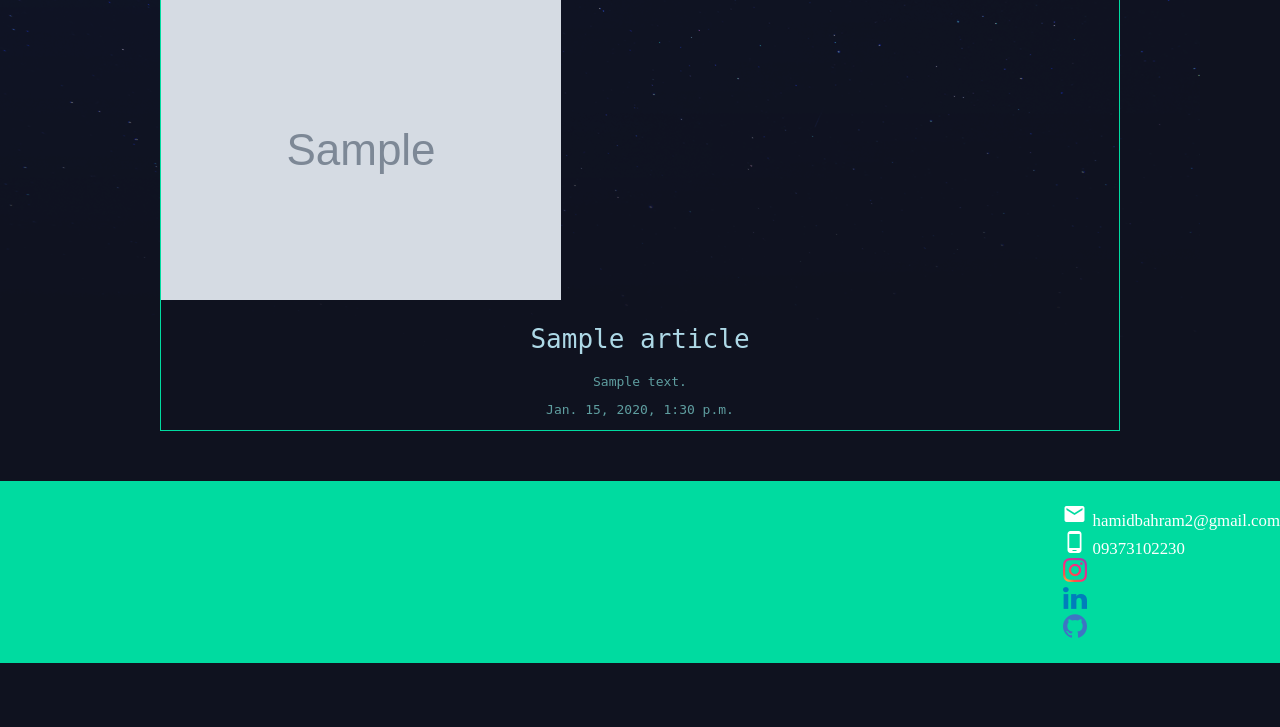
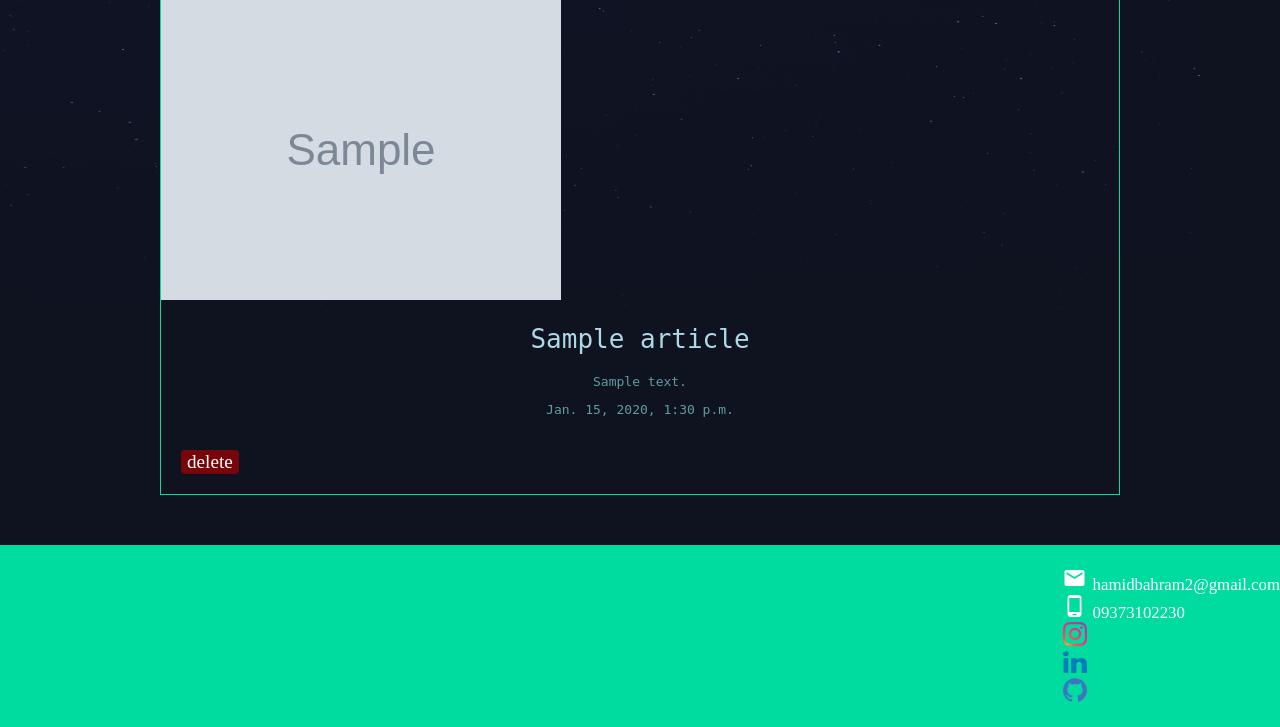
Before and after one commit to hamidbahram/Articl-web, a Django app: a page that uses articles/templates/articles/article_detail.html in a window 1280 px wide. Shown: the part 91-818 px from the top of the page. Before the commit the page ends 754 px from the top, so only its background shows below. Run offline with Django 3.2, Linux system fonts and the light colour scheme; tables that the repository leaves empty hold one stand-in row (values such as "Sample post"); grey boxes marked "Sample" are stand-in pictures; some libraries are stand-ins or nearby versions.

Commit message:
create delete in views

```diff
--- a/accounts/views.py
+++ b/accounts/views.py
@@ -1,9 +1,9 @@
 from django.contrib.auth.forms import UserCreationForm, AuthenticationForm
+from django.views.decorators.csrf import csrf_exempt
 from django.shortcuts import render, redirect
 from django.contrib.auth import login, logout
+import requests
 import json
-import requests
-from django.views.decorators.csrf import csrf_exempt
 
 # Create your views here.
 @csrf_exempt
--- a/articles/templates/articles/article_detail.html
+++ b/articles/templates/articles/article_detail.html
@@ -7,6 +7,11 @@
         <h2 class="header">{{ article.title }}</h2>
         <p>{{ article.body |safe }}</p>
         <p>{{ article.date }}</p>
+        <div class="delete">
+            <form action="{% url 'articles:delete' slug=article.slug %}" method="get">
+                <input type="submit" value="delete">
+            </form>
+        </div>
     </div>
 </div>
 {% endblock  %}
--- a/articles/urls.py
+++ b/articles/urls.py
@@ -8,6 +8,7 @@ urlpatterns = [
     path(r'', views.article_list, name="list"),
     path(r'create/', views.article_create, name="create"),
     path(r'aboutme/', views.article_aboutme, name="aboutme"),
-    path(r'search/', SearchResultsView.as_view(), name='search_results'),
+    path(r'search/', SearchResultsView.as_view(), name="search_results"),
     re_path(r'(?P<slug>[\w-]+)/', views.article_detail, name="detail"),
+    re_path(r'delete(?P<slug>[\w-]+)', views.delete, name="delete"),
 ]
--- a/articles/views.py
+++ b/articles/views.py
@@ -1,10 +1,11 @@
 from django.contrib.auth.decorators import login_required
 from django.views.generic import ListView
-from django.shortcuts import render, redirect, get_object_or_404
+from django.shortcuts import render, redirect, get_object_or_404, Http404
 from django.http import HttpResponse
 from django.db.models import Q
 from .models import Article
 from . import forms
+from django.contrib import messages
 
 # Create your views here.
 
@@ -31,6 +32,8 @@ def article_detail(request, slug):
 
 @login_required(login_url = "/accounts/login/")
 def article_create(request):
+    if not request.user.is_staff or not request.user.is_superuser:
+        raise Http404
     if request.method == 'POST':
         form = forms.CreateArticle(request.POST, request.FILES)
         if form.is_valid():
@@ -45,3 +48,13 @@ def article_create(request):
 
 def article_aboutme(request):
     return render(request, "articles/aboutme.html")
+
+def delete(request, slug):
+    if not request.user.is_staff or not request.user.is_superuser:
+        raise Http404
+    # article = Article.objects.get(id = id)
+    article = get_object_or_404(Article, slug=slug)
+    if article.delete():
+        messages.success(request, ('item deleted successfully!'), extra_tags='alert alert-success')
+        return redirect('articles:list')
+    # return render(request,'articles/article_list.html', {'article':article})
--- a/assets/styles.css
+++ b/assets/styles.css
@@ -245,6 +245,15 @@ a.about{
 
 .site-form label{
     display:block;
-    color:#00dba0;
+    color: #00dba0;
     margin:10px 0 0 0;
 }
+
+.delete input[type="submit"]{
+    background: #a50101b0;
+    border: 0;
+    color: #fff;
+    font-size: 1.2em;
+    border-radius: 4px;
+    margin: 20px 20px;
+}
```
